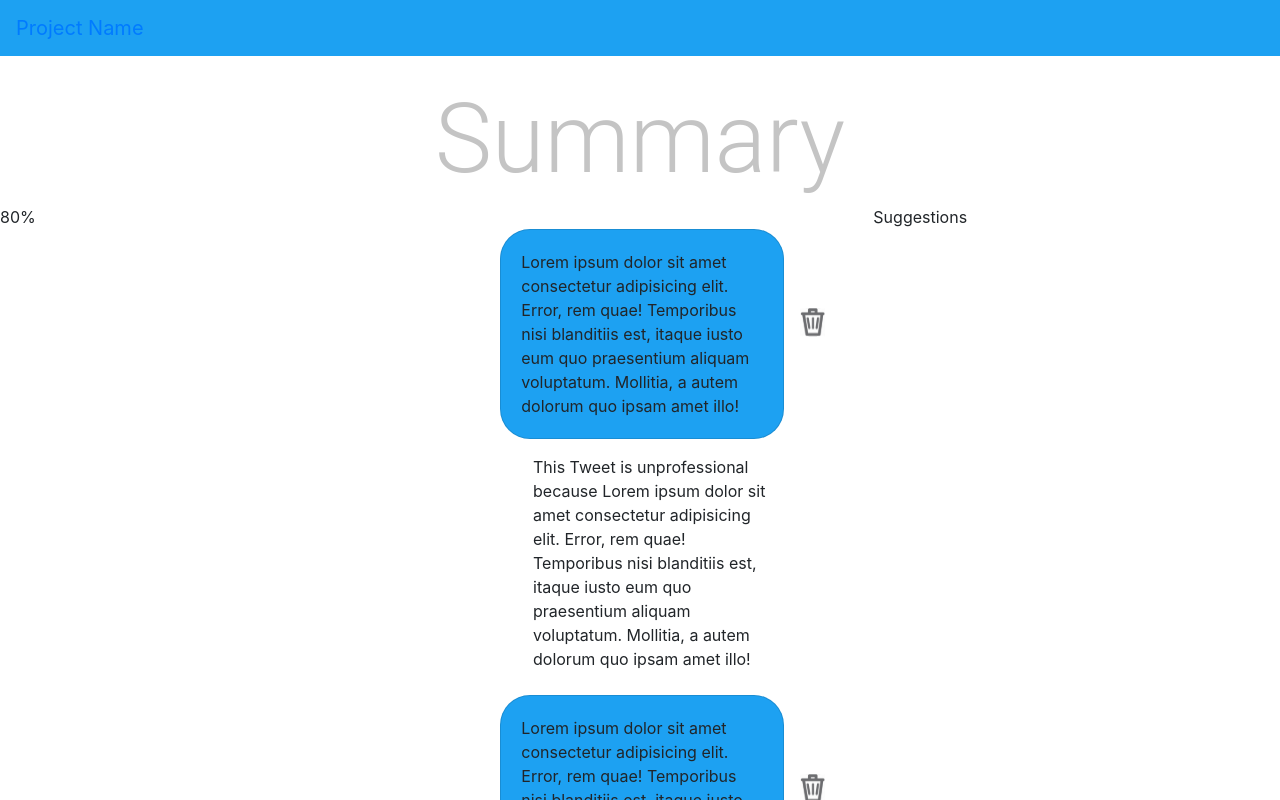
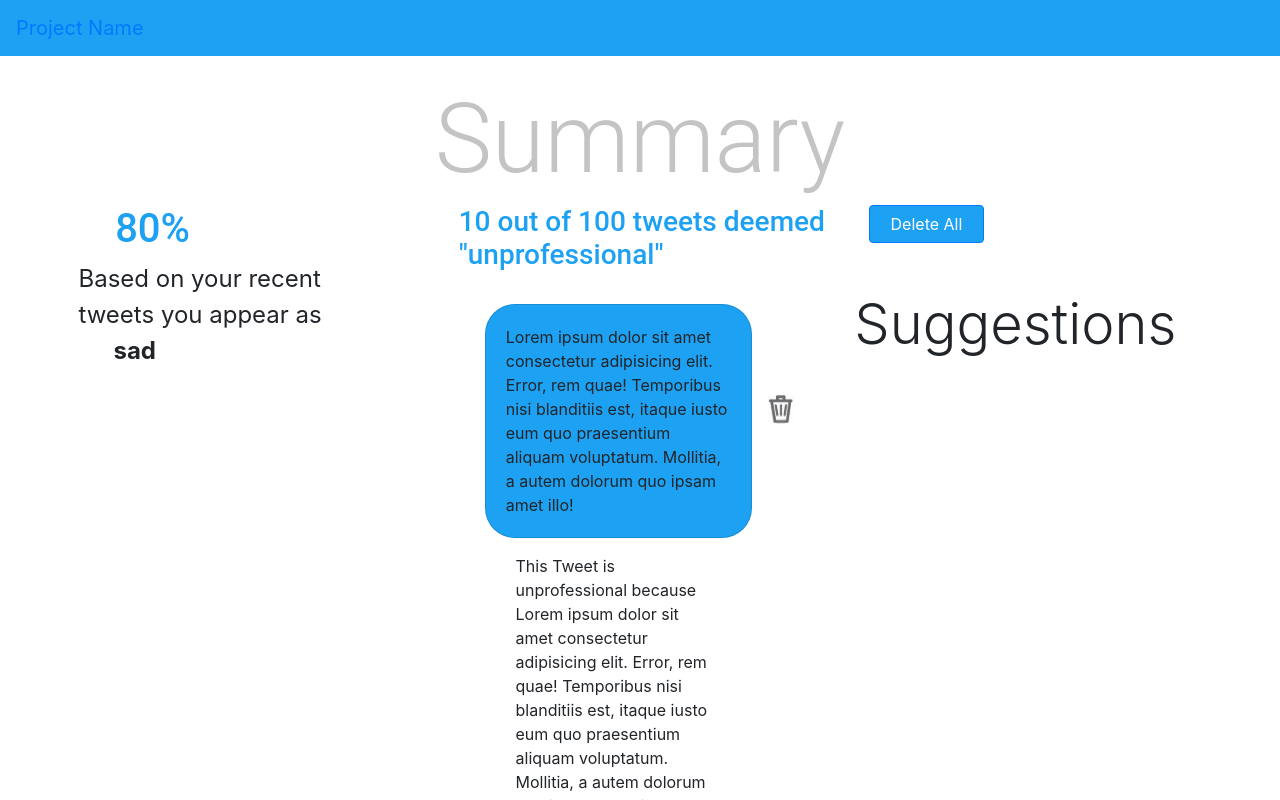
Before and after one commit to csanders1999/codechella, a React (Create React App) app in the folder client/: page /results in a window 1280 px wide. Shown: the top 800 px of the page. Built offline with nearby package versions, Linux system fonts and the light colour scheme.

Commit message:
results page in the working

```diff
--- a/client/src/components/pages/results/results.css
+++ b/client/src/components/pages/results/results.css
@@ -6,5 +6,31 @@
 }
 
 .info-con {
+    max-width: 100%;
+}
 
+.flagged-text {
+    color: #1DA1F2;
+    font-family: Roboto;
 }
+
+.sugesstion-text {
+    font-family: Roboto;
+    color: #1DA1F2;
+}
+
+.rating-text {
+    color: #1DA1F2;
+    font-family: Roboto;
+    margin-left: 20%;
+}
+
+.emotion-text {
+    margin-left: 8%;
+    font-size: x-large;
+}
+
+.emotion-var-text {
+    margin-left: 10%;
+    font-weight: bold;
+}
--- a/client/src/components/pages/results/results.jsx
+++ b/client/src/components/pages/results/results.jsx
@@ -2,9 +2,10 @@ import React, { Component } from 'react';
 import Navbar from "../../navbar/navbar";
 import Col from "react-bootstrap/Col";
 import Row from "react-bootstrap/Row";
+import Button from "react-bootstrap/Button";
 import "./results.css"
 
-import Tweets from "../../tweets/tweets";
+import Tweets, { tweets } from "../../tweets/tweets";
 
 export class results extends Component {
 
@@ -14,13 +15,28 @@ export class results extends Component {
             auth: false,
             total: 100,
             flagged: 10,
+            rating: 80,
+            emotion: "sad",
+            tweets: [],
             errors: []
         }
     }
 
+    componentDidMount() {
+        const test = "Lorem ipsum dolor sit amet consectetur adipisicing elit. Error, rem quae! Temporibus nisi blanditiis est, itaque iusto eum quo praesentium aliquam voluptatum. Mollitia, a autem dolorum quo ipsam amet illo!";
+        let tweetsSetUp = [];
+        for (let i=0; i < 3; i++) {
+            tweetsSetUp.push(<Tweets body={test} key={i} />)
+        }
+        this.setState({
+            tweets: tweetsSetUp
+        })
+    }
+
 
     render() {
-        const test = "Lorem ipsum dolor sit amet consectetur adipisicing elit. Error, rem quae! Temporibus nisi blanditiis est, itaque iusto eum quo praesentium aliquam voluptatum. Mollitia, a autem dolorum quo ipsam amet illo!"
+        const { auth, total, flagged, rating, tweets, emotion } = this.state;
+
         return (
 
             <>
@@ -29,17 +45,32 @@ export class results extends Component {
                     <h1 className="display-1">Summary</h1>
                 </Col>
                 <Row className="info-con">
-                    <Col>
-                        80%
+                    <Col className="ml-5">
+                        <Row>
+                            <h1 className="display1 rating-text">
+                                {rating}%
+                            </h1>
+                        </Row>
+                        <p className="emotion-text">
+                            Based on your recent
+                            <br />tweets you appear as
+                            <div className="emotion-var-text">{emotion}</div>
+                        </p>
                     </Col>
                     <Col>
-                        < Tweets body={test} id={1}/>
-                        < Tweets body={test}/>
-                        < Tweets body={test}/>
+                        <h3 className="flagged-text display-5">
+                            {flagged} out of {total} tweets deemed "unprofessional"
+                        </h3>
+                        {tweets}
 
                     </Col>
-                    <Col>
-                        Suggestions
+                    <Col className="">
+                        <Button className="custom-button mb-5" variant="primary">Delete All</Button>
+                        <Row>
+                            <h4 className="suggestion-text display-4">
+                                Suggestions
+                            </h4>
+                        </Row>
                     </Col>
                 </Row>
 
--- a/client/src/components/searchbox/searchbox.css
+++ b/client/src/components/searchbox/searchbox.css
@@ -1,5 +1,6 @@
 .custom-button {
     width: 30%;
+    background-color: #1DA1F2;
 }
 
 .custom-container {
--- a/client/src/components/tweets/tweets.css
+++ b/client/src/components/tweets/tweets.css
@@ -2,10 +2,10 @@
     background-color: #1DA1F2;
     border-radius: 30px;
     max-width: 65%;
-    margin-left: 18%;
+    margin-left: 10%;
 }
 
 .reason {
-    margin-left: 20%;
-    max-width: 65%;
+    margin-left: 11%;
+    max-width: 60%;
 }
```
